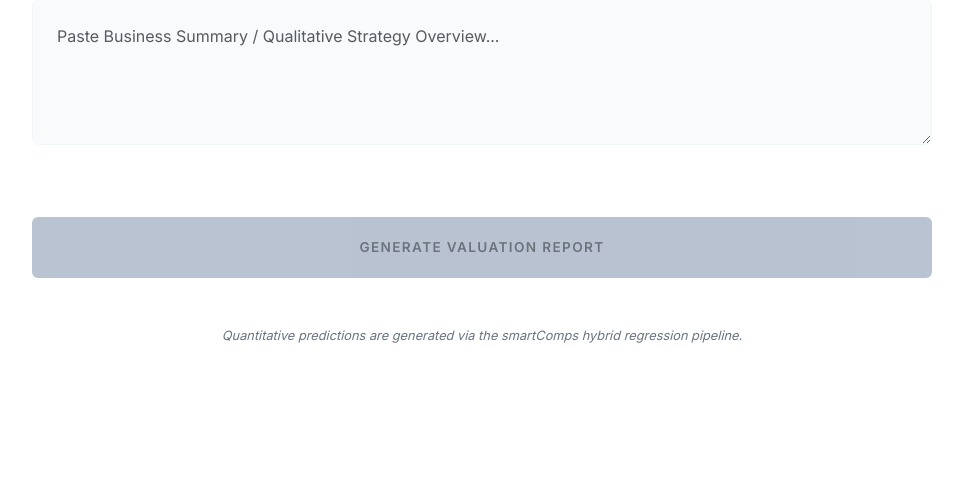
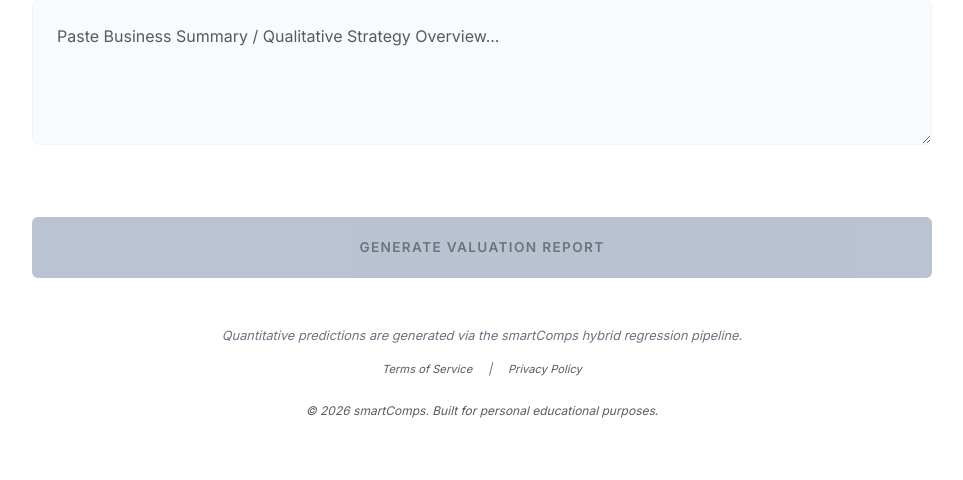
Before and after one commit to Ryan-Fue/smartComps, a Flask app: page / in a window 1280 px wide. Shown: the part 671-1151 px from the top of the page, without its empty margins (158-1121 px from the left). Before the commit the page ends 1014 px from the top, so only its background shows below. Run offline with Flask 3, Linux system fonts and the light colour scheme.

Commit message:
Added ToS and Privacy policy

```diff
--- a/api/templates/index.html
+++ b/api/templates/index.html
@@ -119,7 +119,61 @@
             </div>
 
             <div class="footer-note">
-                Quantitative predictions are generated via the smartComps hybrid regression pipeline.
+                <div class="mb-3">
+                    Quantitative predictions are generated via the smartComps hybrid regression pipeline.
+                </div>
+                <div class="d-flex justify-content-center gap-3 small">
+                    <a href="#" class="text-muted text-decoration-none" data-bs-toggle="modal" data-bs-target="#termsModal">Terms of Service</a>
+                    <span class="text-muted">|</span>
+                    <a href="#" class="text-muted text-decoration-none" data-bs-toggle="modal" data-bs-target="#privacyModal">Privacy Policy</a>
+                </div>
+                <div class="mt-4 text-muted" style="font-size: 0.75rem;">
+                    &copy; 2026 smartComps. Built for personal educational purposes.
+                </div>
+            </div>
+        </div>
+    </div>
+
+    <!-- Terms of Service Modal -->
+    <div class="modal fade" id="termsModal" tabindex="-1" aria-hidden="true">
+        <div class="modal-dialog modal-lg">
+            <div class="modal-content border-0 shadow">
+                <div class="modal-header border-bottom-0">
+                    <h5 class="modal-title serif fw-bold">Terms of Service</h5>
+                    <button type="button" class="btn-close" data-bs-dismiss="modal" aria-label="Close"></button>
+                </div>
+                <div class="modal-body text-start p-4">
+                    <p class="fw-bold">1. Educational & Fun Use Only</p>
+                    <p>smartComps is an experimental, AI-powered tool created for personal entertainment and educational purposes. It is not intended for use in professional financial analysis, legal reporting, or investment decision-making.</p>
+
+                    <p class="fw-bold">2. No Liability</p>
+                    <p>The author and developers of this project are not responsible for any actions taken by users or for any consequences (financial, legal, or otherwise) resulting from the use of this tool. Predictions are based on historical data and machine learning algorithms which may be inaccurate or outdated.</p>
+
+                    <p class="fw-bold">3. "As-Is" Service</p>
+                    <p>This site is provided "as-is" without any warranties of any kind. We do not guarantee the uptime, accuracy, or reliability of the valuation engine or the data fetched from external sources.</p>
+                </div>
+            </div>
+        </div>
+    </div>
+
+    <!-- Privacy Policy Modal -->
+    <div class="modal fade" id="privacyModal" tabindex="-1" aria-hidden="true">
+        <div class="modal-dialog modal-lg">
+            <div class="modal-content border-0 shadow">
+                <div class="modal-header border-bottom-0">
+                    <h5 class="modal-title serif fw-bold">Privacy Policy</h5>
+                    <button type="button" class="btn-close" data-bs-dismiss="modal" aria-label="Close"></button>
+                </div>
+                <div class="modal-body text-start p-4">
+                    <p class="fw-bold">1. Data Storage</p>
+                    <p>We do not store, save, or persist the financial metrics or business summaries you input into this application in any database. All processing is done in-memory to generate the requested valuation and is cleared upon the end of your session.</p>
+
+                    <p class="fw-bold">2. User Responsibility</p>
+                    <p>You are solely responsible for the information you choose to input into the site. We strongly advise against inputting confidential, proprietary, or non-public information. By using this tool, you acknowledge that you do so at your own risk.</p>
+
+                    <p class="fw-bold">3. External Data</p>
+                    <p>This project may utilize third-party APIs (such as YFinance) to fetch market data. We are not responsible for the privacy practices of these external services.</p>
+                </div>
             </div>
         </div>
     </div>
```
